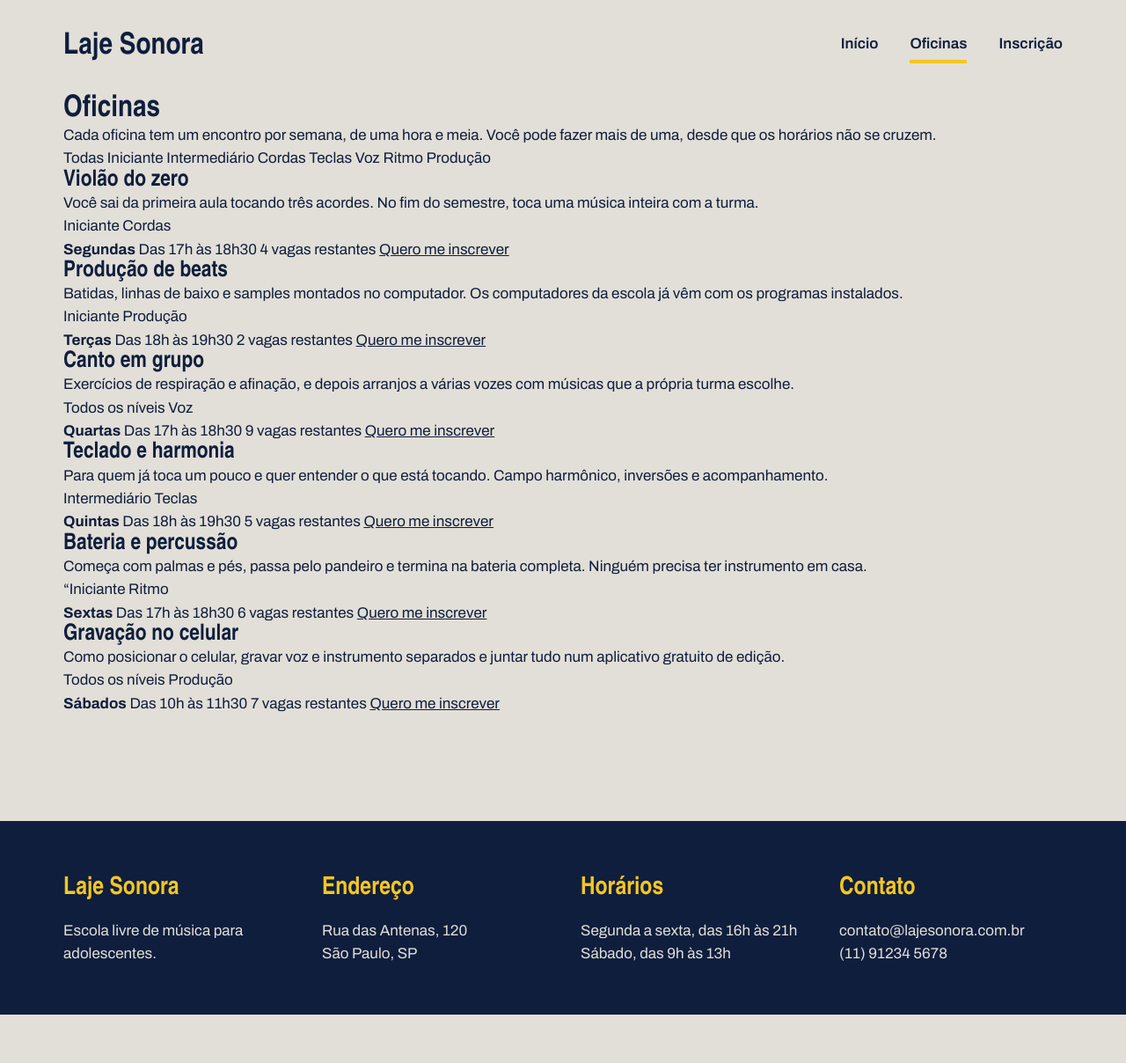
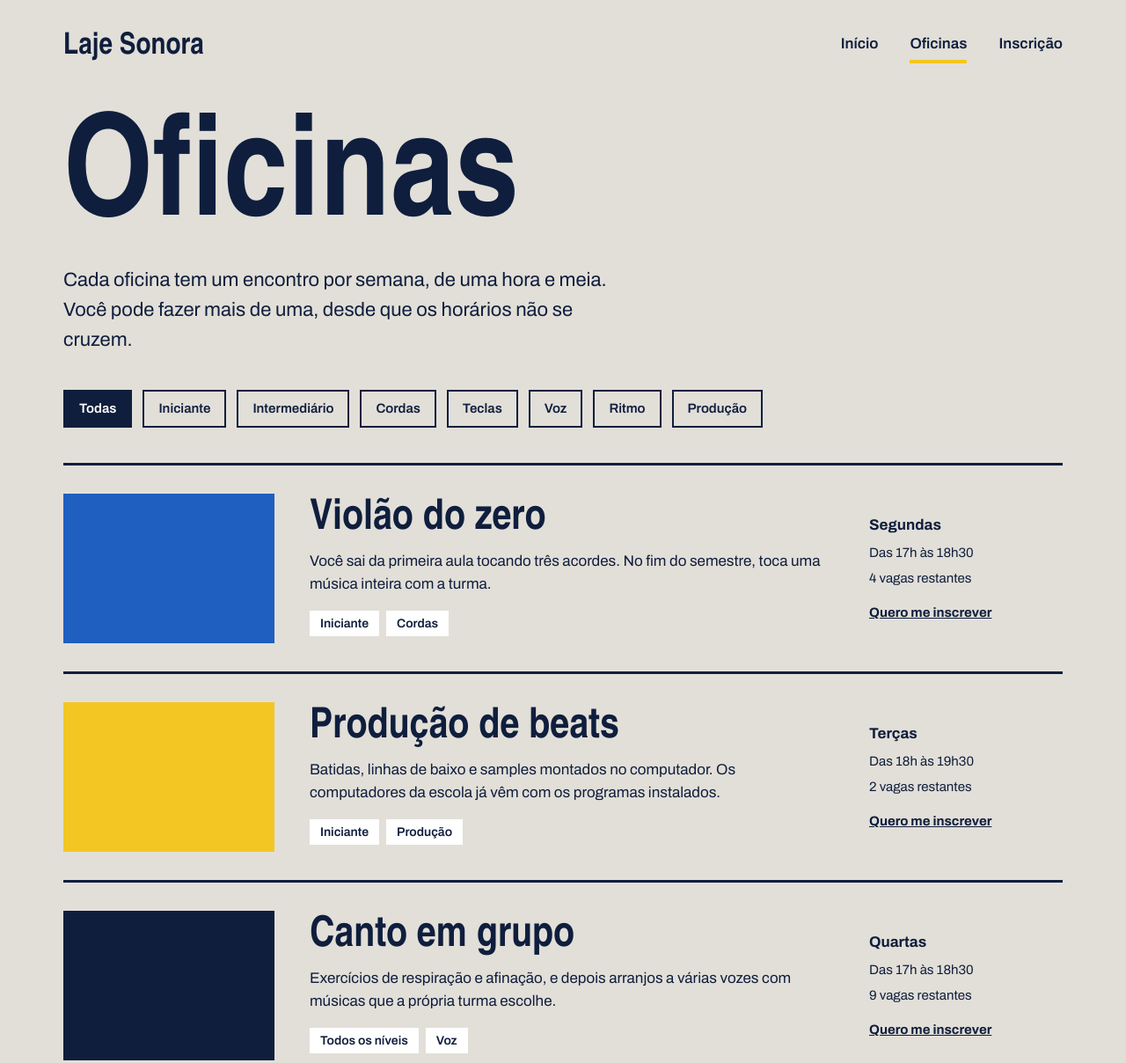
Before and after one commit to liviasoares082011-beep/laje_sonora, a plain HTML site: page oficinas.html in a window 1280 px wide. Shown: the top 1208 px of the page at 88% size. Before the commit the page ends 1153 px from the top, so only its background shows below. Drawn offline with Linux system fonts and the light colour scheme; a web font is replaced by a local one.

Commit message:
Página de oficinas pronta

```diff
--- a/oficinas.css
+++ b/oficinas.css
@@ -242,3 +242,76 @@ padding-block: 56px;
   margin-bottom: 12px;
 
 }
+.titulo-pagina{
+    font-size: 160px;
+    margin-top: 24px;
+}
+.subtitulo-pagina{
+    font-size: 22px;
+   max-width: 640px;
+   margin-top: 16px;
+}
+.filtros{
+    margin-top: 40px;
+    display: flex;
+    flex-wrap: wrap;
+    gap: 12px;
+}
+.filtro{
+    border: 2px solid var(--tinta);
+    padding: 8px 16px;
+    font-weight: 600;
+    font-size: 15px;
+}
+.filtro.ativo{
+    background-color: var(--tinta);
+    color: var(--branco);
+}
+.lista{
+    margin-top: 40px;
+
+}
+.oficina{
+    padding: 32px 0;
+    border-top: 3px solid var(--tinta);
+    display: flex;
+    align-items: center;
+    gap: 40px;
+}
+.oficina .foto{
+    width: 240px;
+    height: 170px;
+    flex-shrink: 0;
+}
+.oficina-texto{
+    flex: 1;
+}
+.oficina h2{
+    font-size: 48px;
+    margin-bottom: 10px;
+}
+.etiquetas{
+    margin-top: 16px;
+    display: flex;
+    gap: 8px;
+}
+.etiqueta{
+    background-color: white;
+    padding: 4px 12px;
+    font-size: 14px;
+    font-weight: 600;
+}
+.oficina-detalhes{
+    width: 220px;
+    font-size: 15px;
+    display: flex;
+    flex-direction: column;
+    gap: 6px;
+}
+.oficina-detalhes strong{
+    font-size: 17px;
+}
+.oficina-detalhes a{
+    margin-top: 10px;
+    font-weight: 700;
+}
--- a/oficinas.html
+++ b/oficinas.html
@@ -1,27 +1,41 @@
+
 <!DOCTYPE html>
 <html lang="pt-BR">
 <head>
     <meta charset="UTF-8">
     <meta name="viewport" content="width=device-width, initial-scale=1.0">
+
     <link rel="preconnect" href="https://fonts.googleapis.com">
     <link rel="preconnect" href="https://fonts.gstatic.com" crossorigin>
+
     <link href="https://fonts.googleapis.com/css2?family=Archivo:ital,wght@0,100..900;1,100..900&family=Big+Shoulders:opsz,wght@10..72,100..900&display=swap" rel="stylesheet">
-    <link rel="stylesheet" href="./index.css">
+
+    <link rel="stylesheet" href="./oficinas.css">
+
     <title>Laje Sonora | Oficinas</title>
 </head>
+
 <body>
+
     <header class="conteudo topo">
+        <a href="./index.html" class="logo">Laje Sonora</a>
 
-        <a href="oficinas.css" class="logo">Laje Sonora</a>
         <nav class="menu">
-            <a href="index.html" >Início</a>
-            <a href="./oficinas.html"class="atual">Oficinas</a>
+            <a href="./index.html">Início</a>
+            <a href="./oficinas.html" class="atual">Oficinas</a>
             <a href="./inscricao.html">Inscrição</a>
         </nav>
     </header>
+
     <main class="conteudo">
+
         <h1 class="titulo-pagina">Oficinas</h1>
-    <p class="subtitulo-pagina">Cada oficina tem um encontro por semana, de uma hora e meia. Você pode fazer mais de uma, desde que os horários não se cruzem.</p>
+
+        <p class="subtitulo-pagina">
+            Cada oficina tem um encontro por semana, de uma hora e meia.
+            Você pode fazer mais de uma, desde que os horários não se cruzem.
+        </p>
+
         <div class="filtros">
             <span class="filtro ativo">Todas</span>
             <span class="filtro">Iniciante</span>
@@ -32,110 +46,171 @@
             <span class="filtro">Ritmo</span>
             <span class="filtro">Produção</span>
         </div>
+
         <div class="lista">
+
+            <!-- OFICINA 1 -->
             <article class="oficina">
                 <div class="foto foto-azul"></div>
-<div class="oficina-texto"><h2>Violão do zero</h2>
-<p>Você sai da primeira aula tocando três acordes. No fim do semestre, toca uma música inteira com a turma.</p>
-<div class="etiqueta"> <span class="etiqueta">Iniciante</span> <span class="etiqueta">Cordas</span></div>
 
+                <div class="oficina-texto">
+                    <h2>Violão do zero</h2>
 
+                    <p>
+                        Você sai da primeira aula tocando três acordes.
+                        No fim do semestre, toca uma música inteira com a turma.
+                    </p>
+
+                    <div class="etiquetas">
+                        <span class="etiqueta">Iniciante</span>
+                        <span class="etiqueta">Cordas</span>
                     </div>
+                </div>
+
                 <div class="oficina-detalhes">
                     <strong>Segundas</strong>
                     <span>Das 17h às 18h30</span>
                     <span>4 vagas restantes</span>
                     <a href="./inscricao.html">Quero me inscrever</a>
                 </div>
+            </article>
 
-</article>
-<article>
+            <!-- OFICINA 2 -->
+            <article class="oficina">
                 <div class="foto foto-amarela"></div>
-<div class="oficina-texto"><h2>Produção de beats</h2>
-<p>Batidas, linhas de baixo e samples montados no computador. Os computadores da escola já vêm com os programas instalados.</p>
-<div class="etiqueta"> <span class="etiqueta">Iniciante</span> <span class="etiqueta">Produção</span></div>
 
+                <div class="oficina-texto">
+                    <h2>Produção de beats</h2>
 
+                    <p>
+                        Batidas, linhas de baixo e samples montados no computador.
+                        Os computadores da escola já vêm com os programas instalados.
+                    </p>
+
+                    <div class="etiquetas">
+                        <span class="etiqueta">Iniciante</span>
+                        <span class="etiqueta">Produção</span>
                     </div>
+                </div>
+
                 <div class="oficina-detalhes">
                     <strong>Terças</strong>
                     <span>Das 18h às 19h30</span>
                     <span>2 vagas restantes</span>
                     <a href="./inscricao.html">Quero me inscrever</a>
                 </div>
+            </article>
 
-</article>
-<article>
+            <!-- OFICINA 3 -->
+            <article class="oficina">
                 <div class="foto foto-tinta"></div>
-<div class="oficina-texto"><h2>Canto em grupo</h2>
-<p>Exercícios de respiração e afinação, e depois arranjos a várias vozes com músicas que a própria turma escolhe.</p>
-<div class="etiqueta"> <span class="etiqueta">Todos os níveis</span> <span class="etiqueta">Voz</span></div>
 
+                <div class="oficina-texto">
+                    <h2>Canto em grupo</h2>
 
+                    <p>
+                        Exercícios de respiração e afinação, e depois arranjos
+                        a várias vozes com músicas que a própria turma escolhe.
+                    </p>
+
+                    <div class="etiquetas">
+                        <span class="etiqueta">Todos os níveis</span>
+                        <span class="etiqueta">Voz</span>
                     </div>
+                </div>
+
                 <div class="oficina-detalhes">
                     <strong>Quartas</strong>
                     <span>Das 17h às 18h30</span>
                     <span>9 vagas restantes</span>
                     <a href="./inscricao.html">Quero me inscrever</a>
                 </div>
+            </article>
 
-</article>
-<article>
-<div class="foto foto"></div>
-<div class="oficina-texto"><h2>Teclado e harmonia</h2>
-<p>Para quem já toca um pouco e quer entender o que está tocando. Campo harmônico, inversões e acompanhamento.</p>
-<div class="etiqueta"> <span class="etiqueta">Intermediário</span> <span class="etiqueta">Teclas</span></div>
+            <!-- OFICINA 4 -->
+            <article class="oficina">
+                <div class="foto"></div>
 
+                <div class="oficina-texto">
+                    <h2>Teclado e harmonia</h2>
 
+                    <p>
+                        Para quem já toca um pouco e quer entender o que está
+                        tocando. Campo harmônico, inversões e acompanhamento.
+                    </p>
+
+                    <div class="etiquetas">
+                        <span class="etiqueta">Intermediário</span>
+                        <span class="etiqueta">Teclas</span>
                     </div>
+                </div>
+
                 <div class="oficina-detalhes">
                     <strong>Quintas</strong>
                     <span>Das 18h às 19h30</span>
                     <span>5 vagas restantes</span>
                     <a href="./inscricao.html">Quero me inscrever</a>
                 </div>
+            </article>
 
-</article>
-<article>
+            <!-- OFICINA 5 -->
+            <article class="oficina">
                 <div class="foto foto-azul"></div>
-<div class="oficina-texto"><h2>Bateria e percussão</h2>
-<p>Começa com palmas e pés, passa pelo pandeiro e termina na bateria completa. Ninguém precisa ter instrumento em casa.</p>
-<div class="etiqueta"> <span class="etiqueta">“Iniciante</span> <span class="etiqueta">Ritmo</span></div>
 
+                <div class="oficina-texto">
+                    <h2>Bateria e percussão</h2>
 
+                    <p>
+                        Começa com palmas e pés, passa pelo pandeiro e termina
+                        na bateria completa. Ninguém precisa ter instrumento em casa.
+                    </p>
+
+                    <div class="etiquetas">
+                        <span class="etiqueta">Iniciante</span>
+                        <span class="etiqueta">Ritmo</span>
                     </div>
+                </div>
+
                 <div class="oficina-detalhes">
                     <strong>Sextas</strong>
                     <span>Das 17h às 18h30</span>
                     <span>6 vagas restantes</span>
                     <a href="./inscricao.html">Quero me inscrever</a>
                 </div>
+            </article>
 
-</article>
-<article>
+            <!-- OFICINA 6 -->
+            <article class="oficina">
                 <div class="foto foto-amarela"></div>
-<div class="oficina-texto"><h2>Gravação no celular</h2>
-<p>Como posicionar o celular, gravar voz e instrumento separados e juntar tudo num aplicativo gratuito de edição.</p>
-<div class="etiqueta"> <span class="etiqueta">Todos os níveis</span> <span class="etiqueta">Produção</span></div>
 
+                <div class="oficina-texto">
+                    <h2>Gravação no celular</h2>
 
+                    <p>
+                        Como posicionar o celular, gravar voz e instrumento
+                        separados e juntar tudo num aplicativo gratuito de edição.
+                    </p>
+
+                    <div class="etiquetas">
+                        <span class="etiqueta">Todos os níveis</span>
+                        <span class="etiqueta">Produção</span>
                     </div>
+                </div>
+
                 <div class="oficina-detalhes">
                     <strong>Sábados</strong>
                     <span>Das 10h às 11h30</span>
                     <span>7 vagas restantes</span>
                     <a href="./inscricao.html">Quero me inscrever</a>
                 </div>
+            </article>
 
-</article>
         </div>
     </main>
 
-
-
     <footer class="rodape">
         <div class="conteudo rodape-colunas">
+
             <div class="rodape-coluna">
                 <h4>Laje Sonora</h4>
                 <p>Escola livre de música para <br>
@@ -159,9 +234,12 @@
             <div class="rodape-coluna">
                 <h4>Contato</h4>
                 <p>contato@lajesonora.com.br <br>
-                     (11) 91234 5678</p>
+                    (11) 91234 5678
+                </p>
             </div>
+
         </div>
     </footer>
+
 </body>
 </html>
```
Lines whose indentation alone changed are shown as unchanged.
